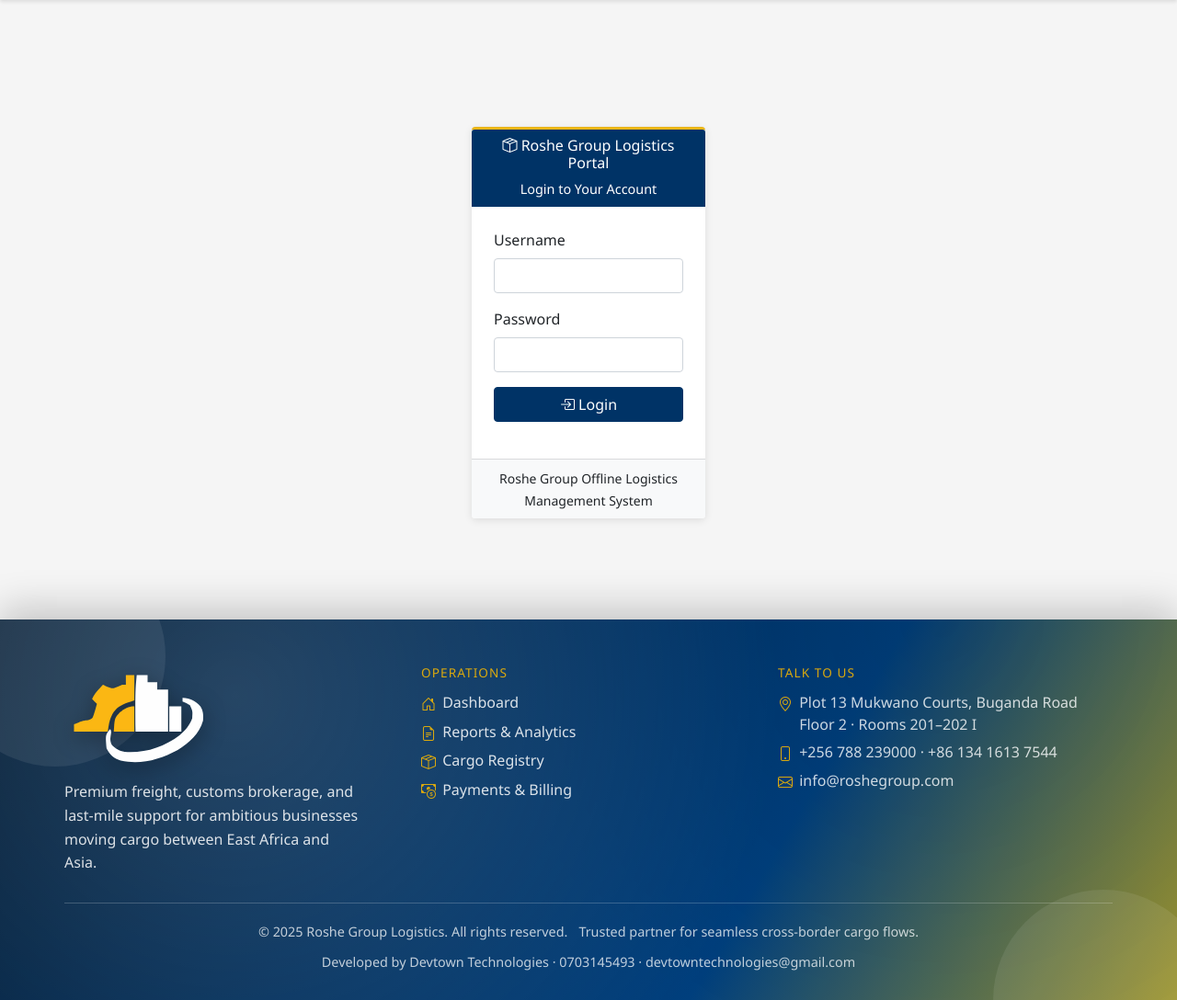
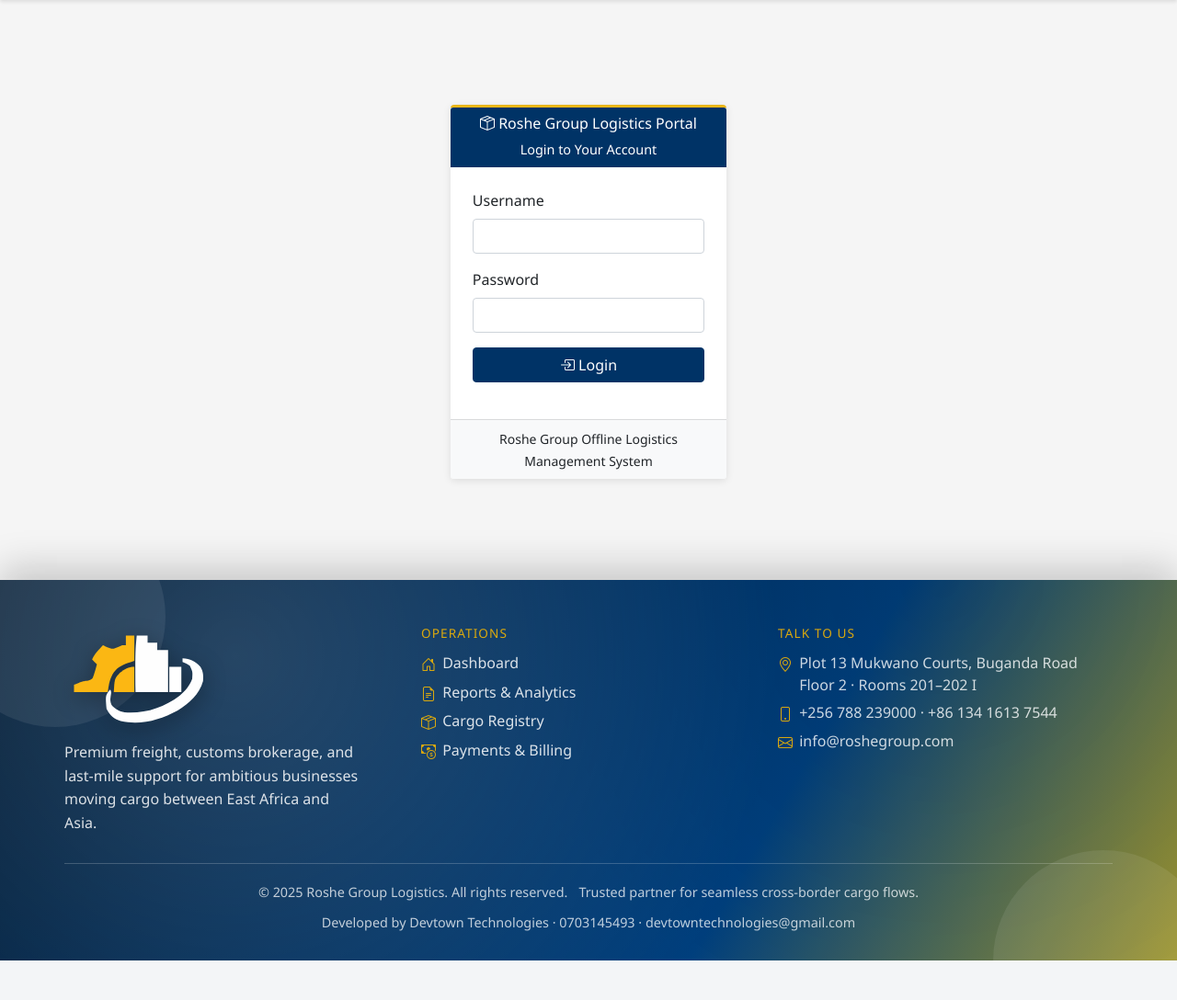
Before and after one commit to nekiwanuka/ROSHE_LOGISTICS_SYSTEM, a Django app: page /login/ in a window 1280 px wide. Shown: the part 68-1156 px from the top of the page at 92% size. After the commit the page ends 1113 px from the top, so only its background shows below. Run offline with Django 4.2, Linux system fonts and the light colour scheme; parts of the project's set-up code (start-up, migrations or seed data) failed here and were passed over; some libraries are stand-ins or nearby versions.

Commit message:
Improve login page layout

```diff
--- a/logistics/templates/logistics/base.html
+++ b/logistics/templates/logistics/base.html
@@ -374,7 +374,7 @@
             {% endif %}
 
             <!-- Main Content -->
-            <div class="{% if user.is_authenticated %}col-md-10{% else %}col-12 col-md-6{% endif %} main-content {% if not user.is_authenticated %}guest-layout{% endif %}">
+            <div class="{% if user.is_authenticated %}col-md-10{% else %}col-12 col-md-8 col-lg-6{% endif %} main-content {% if not user.is_authenticated %}guest-layout{% endif %}">
                 {% if messages %}
                 <div class="messages{% if not user.is_authenticated %} mb-3{% endif %}">
                     {% for message in messages %}
--- a/logistics/templates/logistics/login.html
+++ b/logistics/templates/logistics/login.html
@@ -3,15 +3,15 @@
 {% block title %}Login - Roshe Group Logistics Portal{% endblock %}
 
 {% block content %}
-<div class="container mt-5">
+<div class="container mt-4">
     <div class="row justify-content-center">
-        <div class="col-md-6">
+        <div class="col-12 col-md-8 col-lg-7">
             <div class="card">
                 <div class="card-header text-center">
                     <h6><i class="bi bi-box-seam"></i> Roshe Group Logistics Portal</h6>
                     <p class="mb-0" style="font-size: 0.9rem;">Login to Your Account</p>
                 </div>
-                <div class="card-body p-4">
+                <div class="card-body p-3 p-md-4">
                     <form method="post">
                         {% csrf_token %}
 
```
